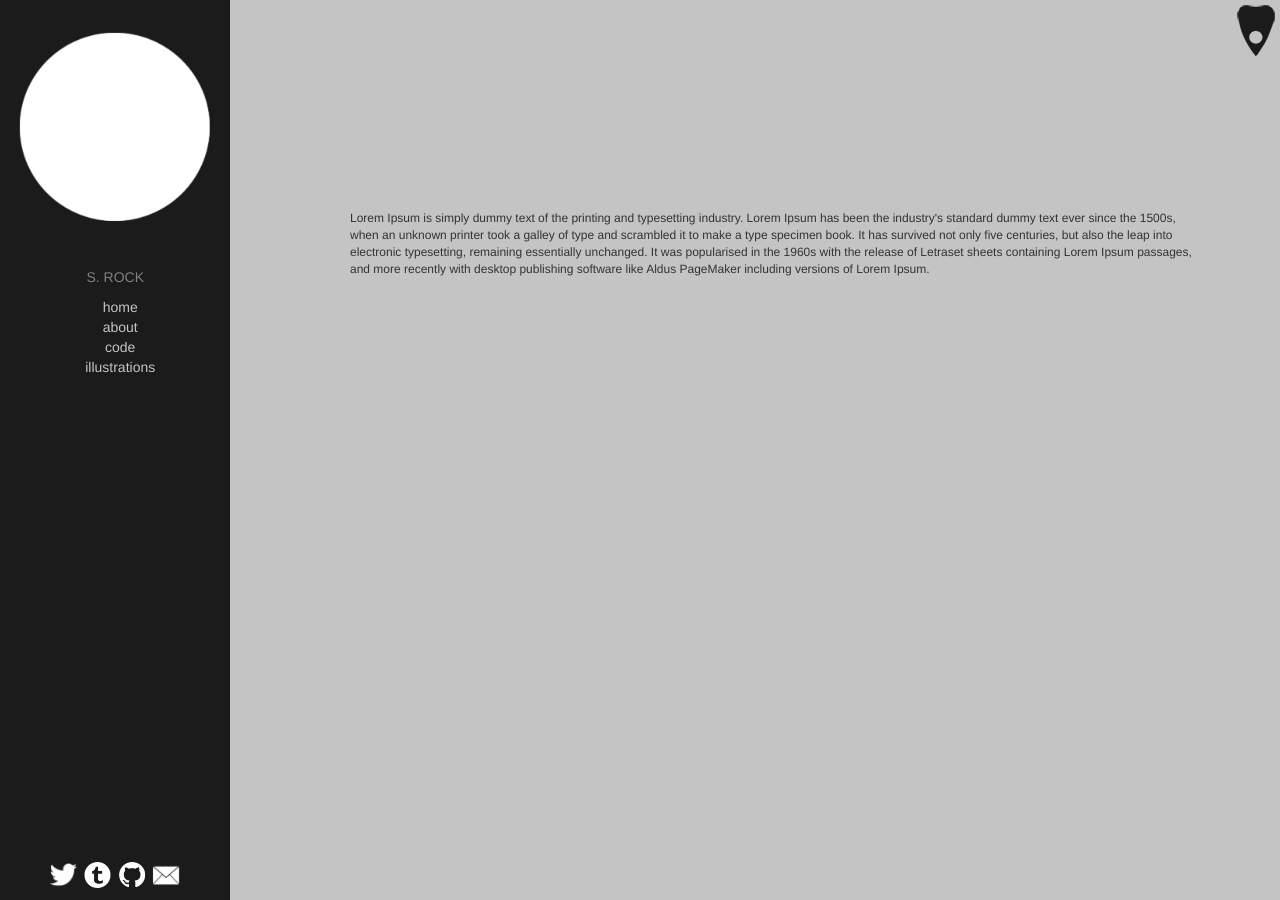
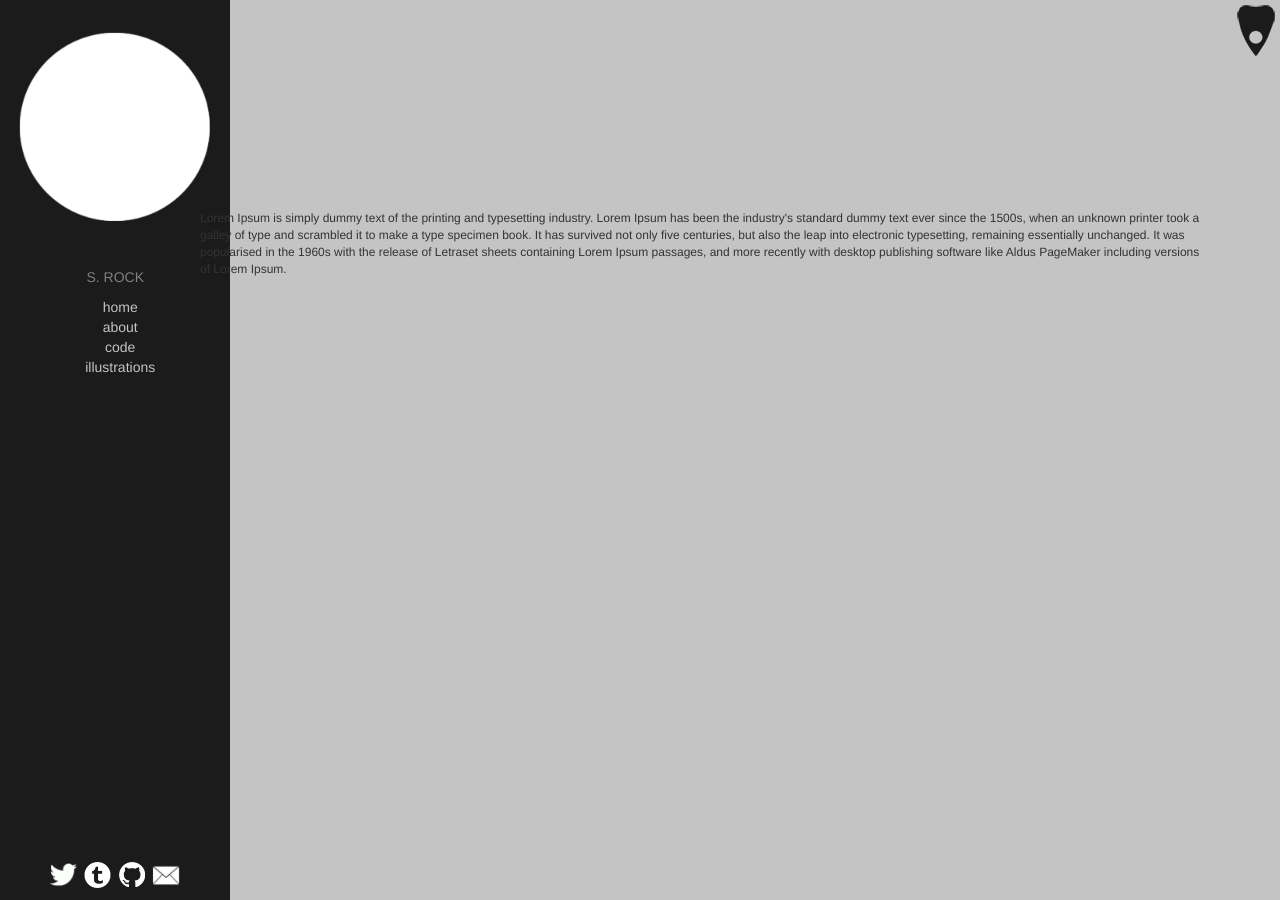
Before and after one commit to Revenir/revenir.github.io, a Jekyll site: the page built from about/index.html, in a window 1280 px wide. Built offline with Jekyll 4.4.1, drawn with Linux system fonts in a browser that asks for light colours.

Commit message:
Update main.css

```diff
--- a/css/main.css
+++ b/css/main.css
@@ -38,7 +38,7 @@ html{
     display: block;
     position: relative;
     float: right;
-    margin-left: 350px;
+    margin-left: 200px;
     margin-top: 200px;
     margin-right: 80px;
     font-size: 12px;
```
